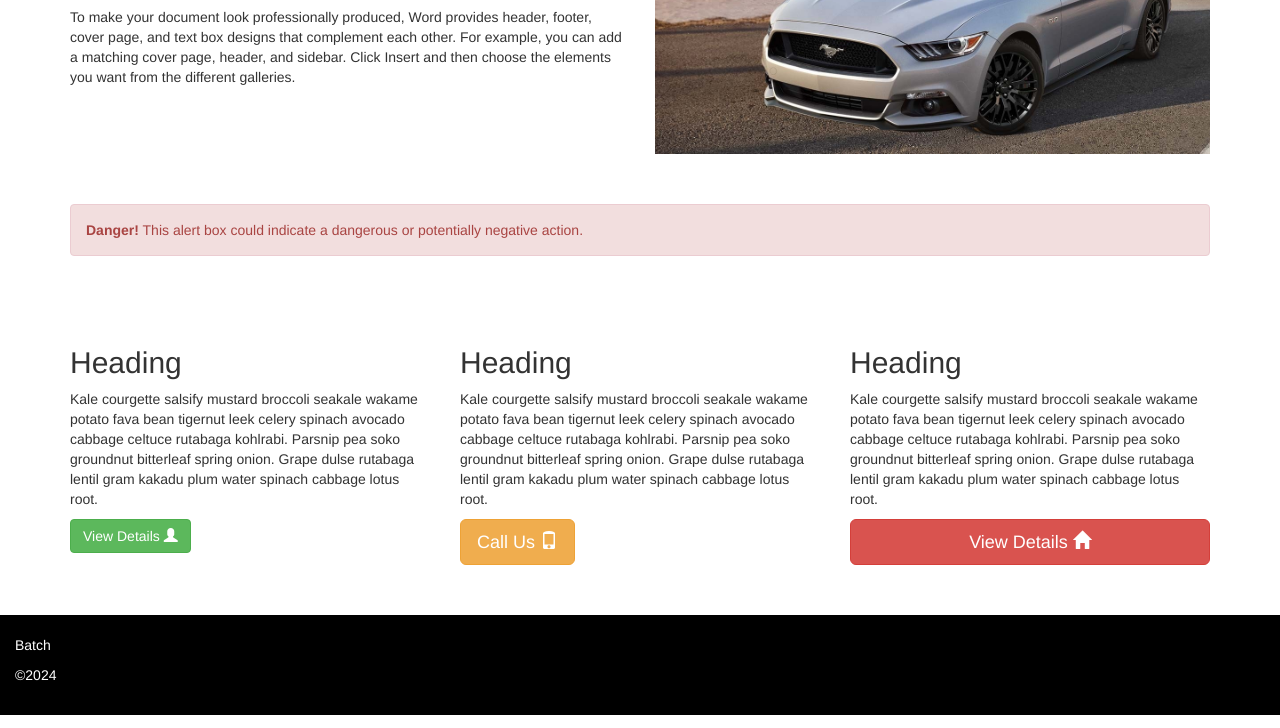
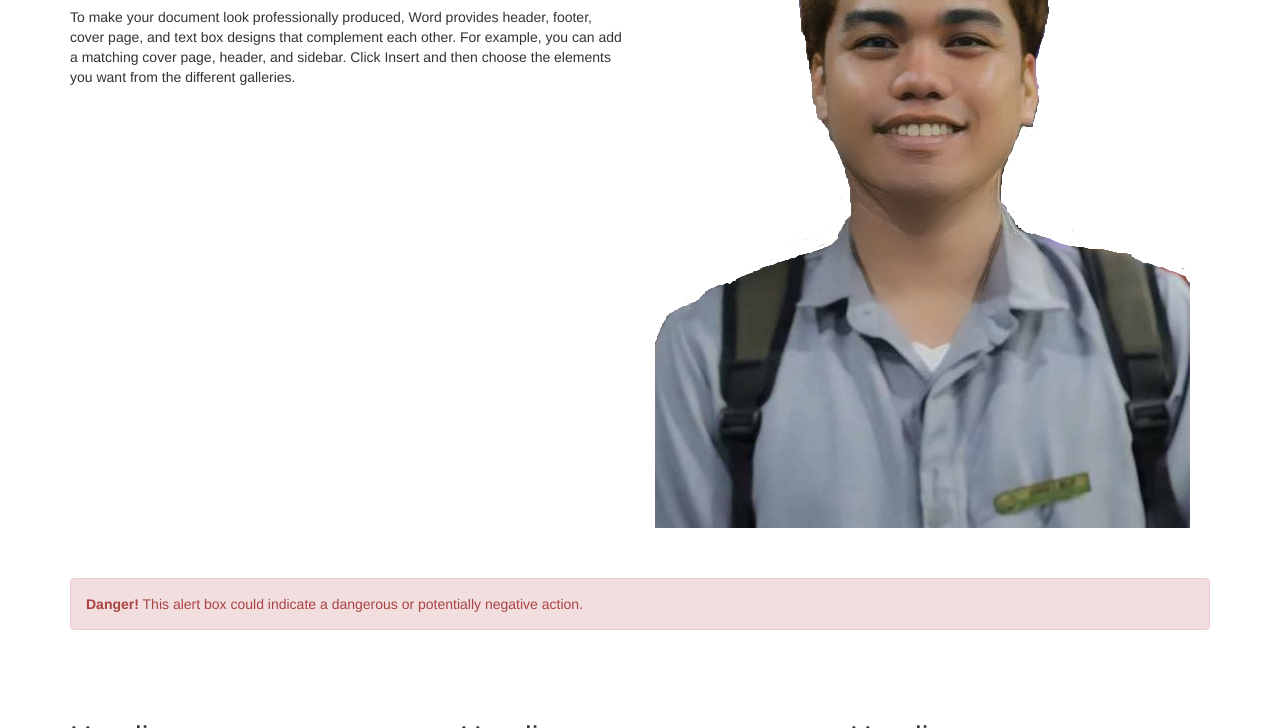
Before and after one commit to joshuabeloy/joshua_beloy-portfolio, a plain HTML site: page Home.html in a window 1280 px wide. Shown: the part 628-1356 px from the top of the page. Drawn offline with Linux system fonts and the light colour scheme.

Commit message:
Update Home.html

```diff
--- a/Home.html
+++ b/Home.html
@@ -89,7 +89,7 @@
 			<p>To make your document look professionally produced, Word provides header, footer, cover page, and text box designs that complement each other. For example, you can add a matching cover page, header, and sidebar. Click Insert and then choose the elements you want from the different galleries.</p>
 		</div>
 		<div class="col-md-6">
-			<img src="images/car.jpeg" class="img-round img-responsive" alt="car picture">
+			<img src="images/ags.png" class="img-round img-responsive" alt="car picture">
 		</div>
 	</div>
 </div>
```
